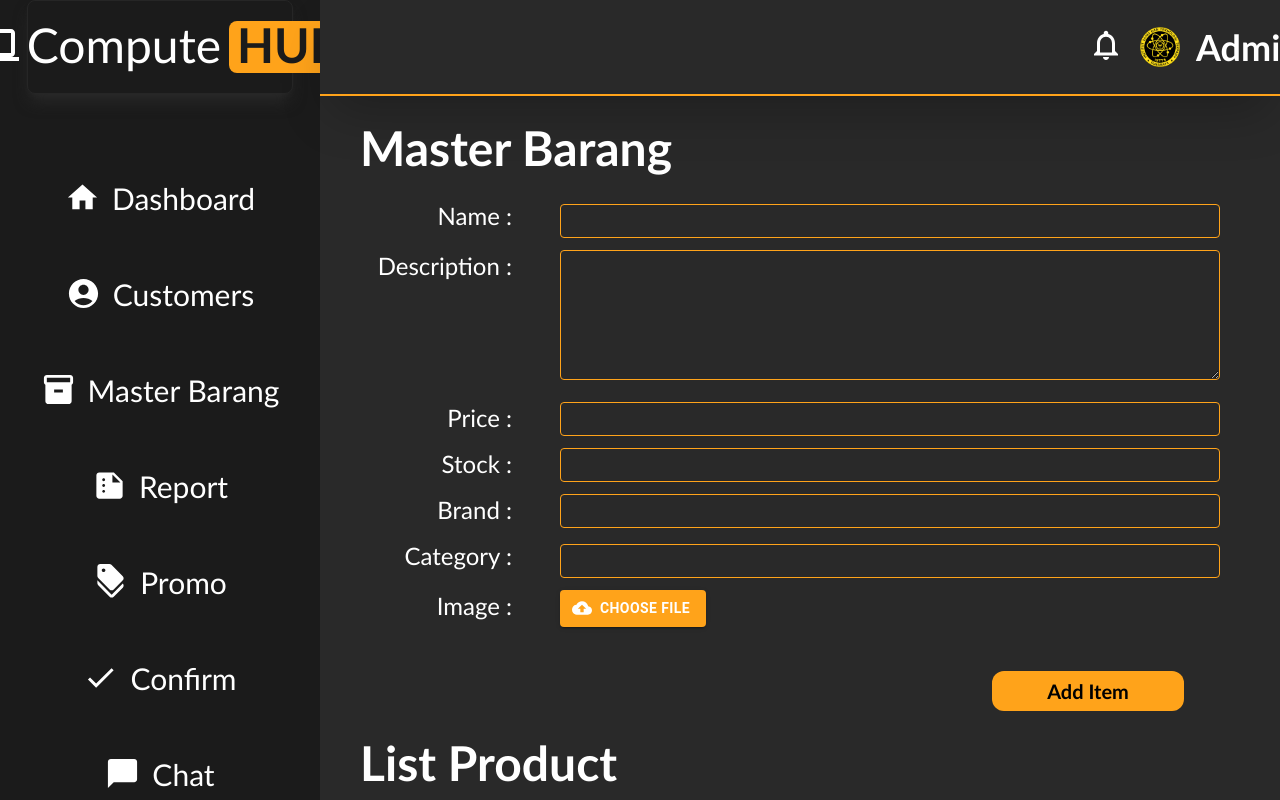
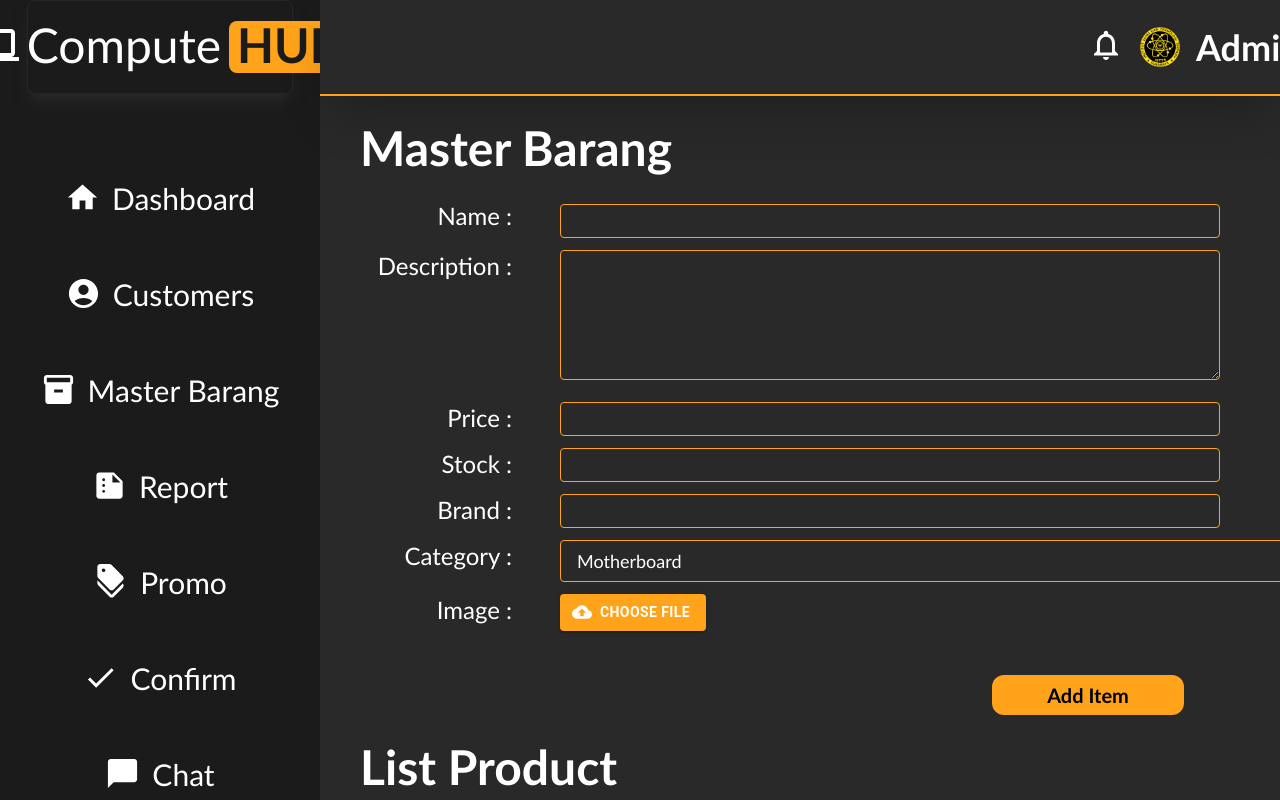
Before and after one commit to ReyKeyS/ComputeHub-frontend, a React (Vite) app: page /admin/masterbarang in a window 1280 px wide. Built offline with nearby package versions, Linux system fonts and the light colour scheme; no server answers.

Commit message:
Category combobox -jelek

```diff
--- a/src/pages/admin/MasterBarang.jsx
+++ b/src/pages/admin/MasterBarang.jsx
@@ -169,7 +169,21 @@ function MasterBarang() {
 
                 <div className="text-white text-2xl place-items-center mt-3 mr-12 text-right">Category :</div>
                 <div className="col-span-3 text-white">
-                    <input type="text" className='bg-abu-gelap border border-oranye rounded w-11/12 place-items-center mt-4 px-3 py-1' placeholder={errors.category?errors.category.message:""} {...register('category')}/>
+                    <select className='w-[61rem] text-lg mt-3 px-3 py-2 bg-abu-gelap border border-oranye rounded option:py-2' placeholder={errors.category?errors.category.message:""} {...register('category')}>
+                        <option className='py-2' value="Motherboard">Motherboard</option>
+                        <option className='py-2' value="Processor">Processor</option>
+                        <option className='py-2' value="VGA">VGA</option>
+                        <option className='py-2' value="RAM">RAM</option>
+                        <option className='py-2' value="PSU">PSU</option>
+                        <option className='py-2' value="HDD">HDD</option>
+                        <option className='py-2' value="SSD">SSD</option>
+                        <option className='py-2' value="Casing">Casing</option>
+                        <option className='py-2' value="Cooling">Cooling</option>
+                        <option className='py-2' value="Monitor">Monitor</option>
+                        <option className='py-2' value="Keyboard">Keyboard</option>
+                        <option className='py-2' value="Mouse">Mouse</option>
+                    </select>
+                    {/* <input type="text" className='bg-abu-gelap border border-oranye rounded w-11/12 place-items-center mt-4 px-3 py-1' placeholder={errors.category?errors.category.message:""} {...register('category')}/> */}
                 </div>
 
                 <div className="text-white text-2xl place-items-center mt-3 mr-12 text-right">Image :</div>
```
